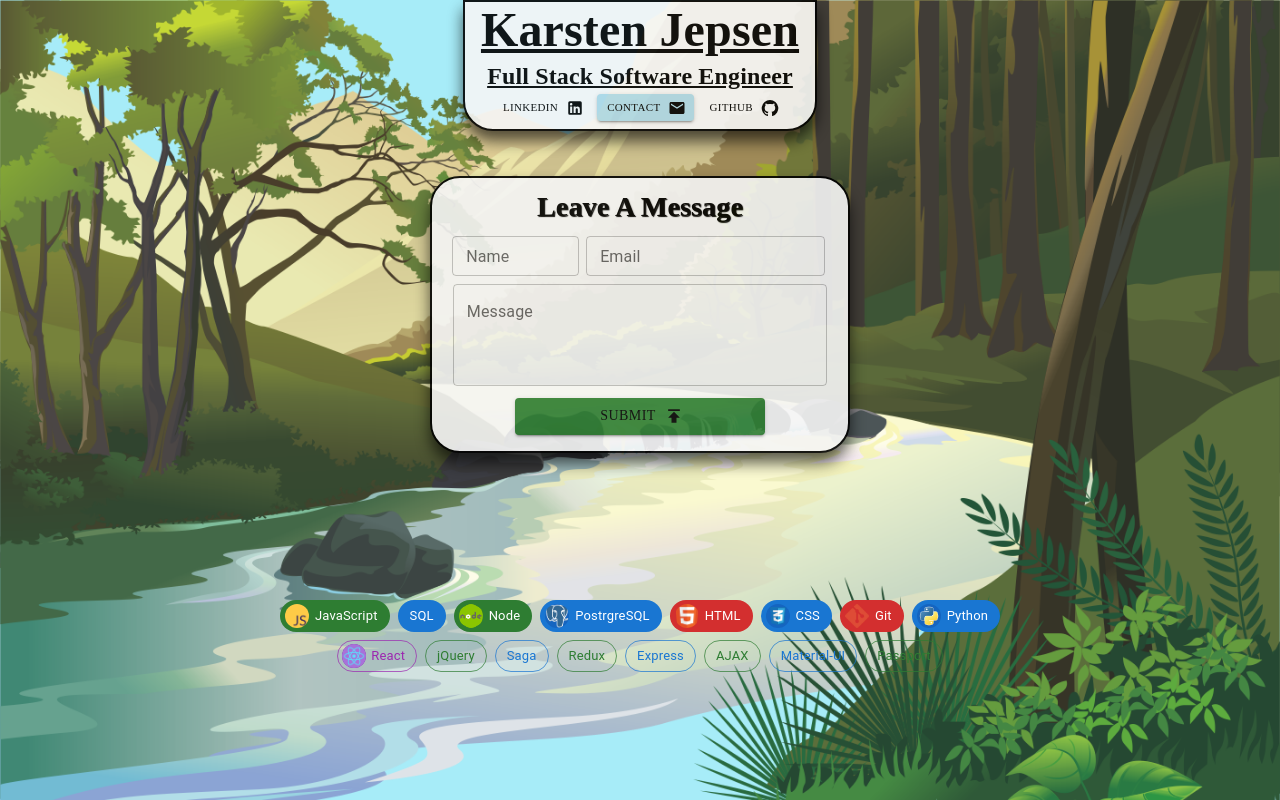
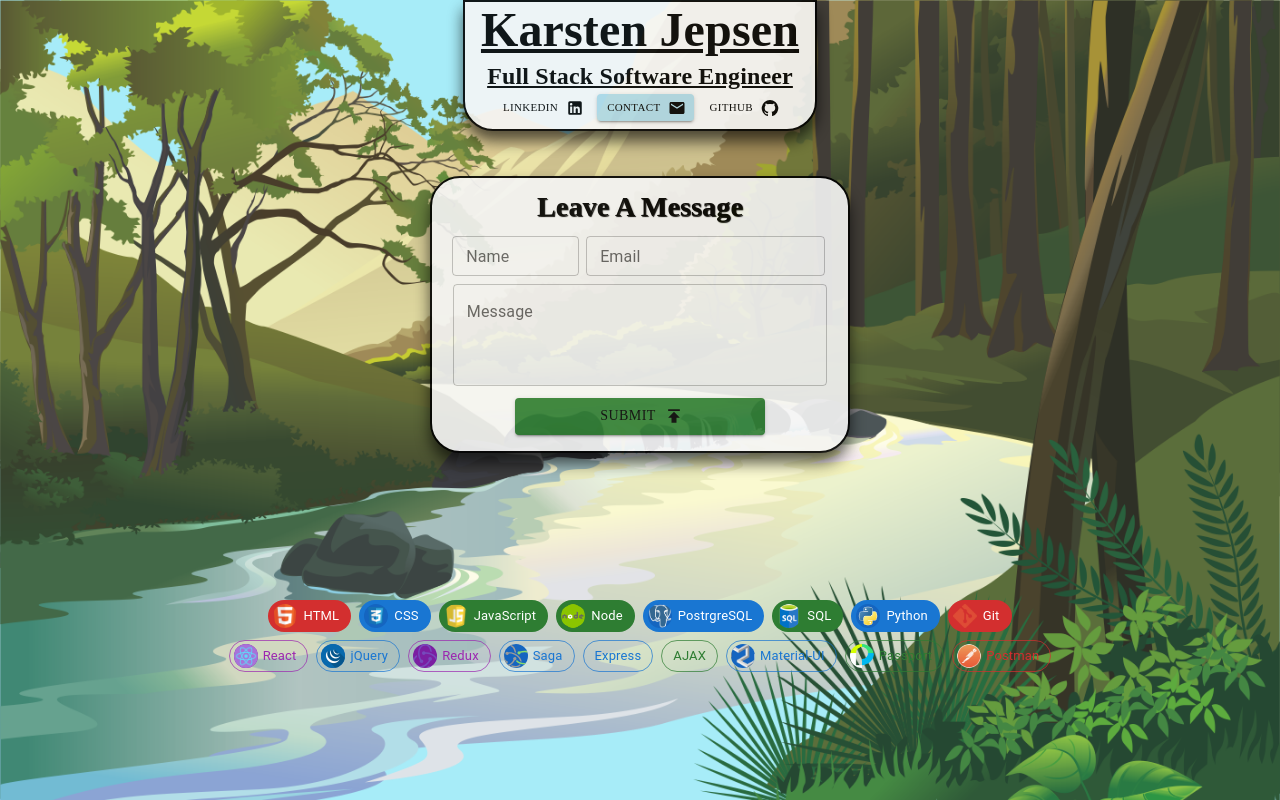
Before and after one commit to KarstenJep/karstenjep.github.io, a React (Create React App) app: page /#/contact/1 in a window 1280 px wide. Built offline with nearby package versions, Linux system fonts and the light colour scheme; a web font is replaced by a local one.

Commit message:
added more tech avatars

```diff
--- a/src/TechStack.jsx
+++ b/src/TechStack.jsx
@@ -2,7 +2,7 @@ import React, {useState} from 'react'
 import Avatar from '@mui/material/Avatar';
 import Stack from '@mui/material/Stack';
 import Chip from '@mui/material/Chip';
-import js from "./images/js.png";
+import js from "./images/js2.png";
 import reactAv from "./images/react.png";
 import nodeAv from "./images/node.png";
 import postgresql from "./images/postgresql.png";
@@ -10,6 +10,15 @@ import pythonAv from "./images/python.png";
 import htmlAv from "./images/html.png";
 import cssAv from "./images/css.png";
 import gitAv from "./images/git.png";
+import sqlAv from "./images/sql.png";
+import jqueryAv from "./images/jquery.png";
+import muiAv from "./images/mui.png";
+import postmanAv from "./images/postman.png";
+import passportAv from "./images/passport.png";
+import rs from "./images/redux-saga.svg";
+import r from "./images/redux.svg";
+
+
 
 export default function TechStack() {
 
@@ -30,6 +39,7 @@ export default function TechStack() {
     const [ajax, setAjax] = useState(false);
     const [mui, setMui] = useState(false);
     const [passport, setPassport] = useState(false);
+    const [postman, setPostman] = useState(false);
 
 
     return (
@@ -38,17 +48,24 @@ export default function TechStack() {
         <Stack spacing={1} alignItems="center" >
             <Stack direction="row" spacing={1}>
                 <Chip
+                    label="HTML"
+                    color="error"
+                    avatar={<Avatar alt="H" src={htmlAv} />}
+                    variant={html ? "outlined" : "filled"}
+                    onClick={() => setHtml(!html)}/>
+                <Chip
+                    label="CSS"
+                    color="primary"
+                    avatar={<Avatar alt="C" src={cssAv} />}
+                    variant={css ? "outlined" : "filled"}
+                    onClick={() => setCss(!css)}/>
+                <Chip
                     label="JavaScript"
                     color="success"
-                    size={javascript ? "big" : "medium"}
+                    style={{ fontSize: javascript ? "2vh" : "", fontWeight: javascript ? 'bold' : ''}}
                     variant={javascript ? "outlined" : "filled"}
                     avatar={<Avatar alt="js" src={js} />}
                     onClick={() => setJavascript(!javascript)}/>
-                <Chip
-                    label="SQL"
-                    color="primary"
-                    variant={sql ? "outlined" : "filled"}
-                    onClick={() => setSql(!sql)}/>
                 <Chip
                     label="Node"
                     color="success"
@@ -62,29 +79,23 @@ export default function TechStack() {
                     variant={postgres ? "outlined" : "filled"}
                     onClick={() => setPostgres(!postgres)}/>
                 <Chip
-                    label="HTML"
-                    color="error"
-                    avatar={<Avatar alt="H" src={htmlAv} />}
-                    variant={html ? "outlined" : "filled"}
-                    onClick={() => setHtml(!html)}/>
+                    label="SQL"
+                    color="success"
+                    avatar={<Avatar alt="S" src={sqlAv} />}
+                    variant={sql ? "outlined" : "filled"}
+                    onClick={() => setSql(!sql)}/>
                 <Chip
-                    label="CSS"
+                    label="Python"
                     color="primary"
-                    avatar={<Avatar alt="C" src={cssAv} />}
-                    variant={css ? "outlined" : "filled"}
-                    onClick={() => setCss(!css)}/>
+                    avatar={<Avatar alt="P" src={pythonAv} />}
+                    variant={python ? "outlined" : "filled"}
+                    onClick={() => setPython(!python)}/>
                 <Chip
                     label="Git"
                     color="error"
                     avatar={<Avatar alt="G" src={gitAv} />}
                     variant={git ? "outlined" : "filled"}
                     onClick={() => setGit(!git)}/>
-                <Chip
-                    label="Python"
-                    color="primary"
-                    avatar={<Avatar alt="P" src={pythonAv} />}
-                    variant={python ? "outlined" : "filled"}
-                    onClick={() => setPython(!python)}/>
             </Stack>
 
             <Stack direction="row" spacing={1}>
@@ -96,19 +107,22 @@ export default function TechStack() {
                     onClick={() => setReact(!react)}/>
                 <Chip
                     label="jQuery"
-                    color="success"
+                    color="primary"
+                    avatar={<Avatar alt="J" src={jqueryAv} />}
                     variant={jquery ? "filled" : "outlined"}
                     onClick={() => setJquery(!jquery)}/>
                 <Chip
+                    label="Redux"
+                    color="secondary"
+                    avatar={<Avatar alt="R" src={r} />}
+                    variant={redux ? "filled" : "outlined"}
+                    onClick={() => setRedux(!redux)}/>
+                 <Chip
                     label="Saga"
                     color="primary"
+                    avatar={<Avatar alt="S" src={rs} />}
                     variant={saga ? "filled" : "outlined"}
                     onClick={() => setSaga(!saga)}/>
-                <Chip
-                    label="Redux"
-                    color="success"
-                    variant={redux ? "filled" : "outlined"}
-                    onClick={() => setRedux(!redux)}/>
                 <Chip
                     label="Express"
                     color="primary"
@@ -122,13 +136,21 @@ export default function TechStack() {
                 <Chip
                     label="Material-UI"
                     color="primary"
+                    avatar={<Avatar alt="M" src={muiAv} />}
                     variant={mui ? "filled" : "outlined"}
                     onClick={() => setMui(!mui)}/>
                 <Chip
                     label="Passport"
                     color="success"
+                    avatar={<Avatar alt="P" src={passportAv} />}
                     variant={passport ? "filled" : "outlined"}
                     onClick={() => setPassport(!passport)}/>
+                <Chip
+                    label="Postman"
+                    color="error"
+                    avatar={<Avatar alt="P" src={postmanAv} />}
+                    variant={postman ? "filled" : "outlined"}
+                    onClick={() => setPostman(!postman)}/>
             </Stack>
         </Stack>
     </div>
```
